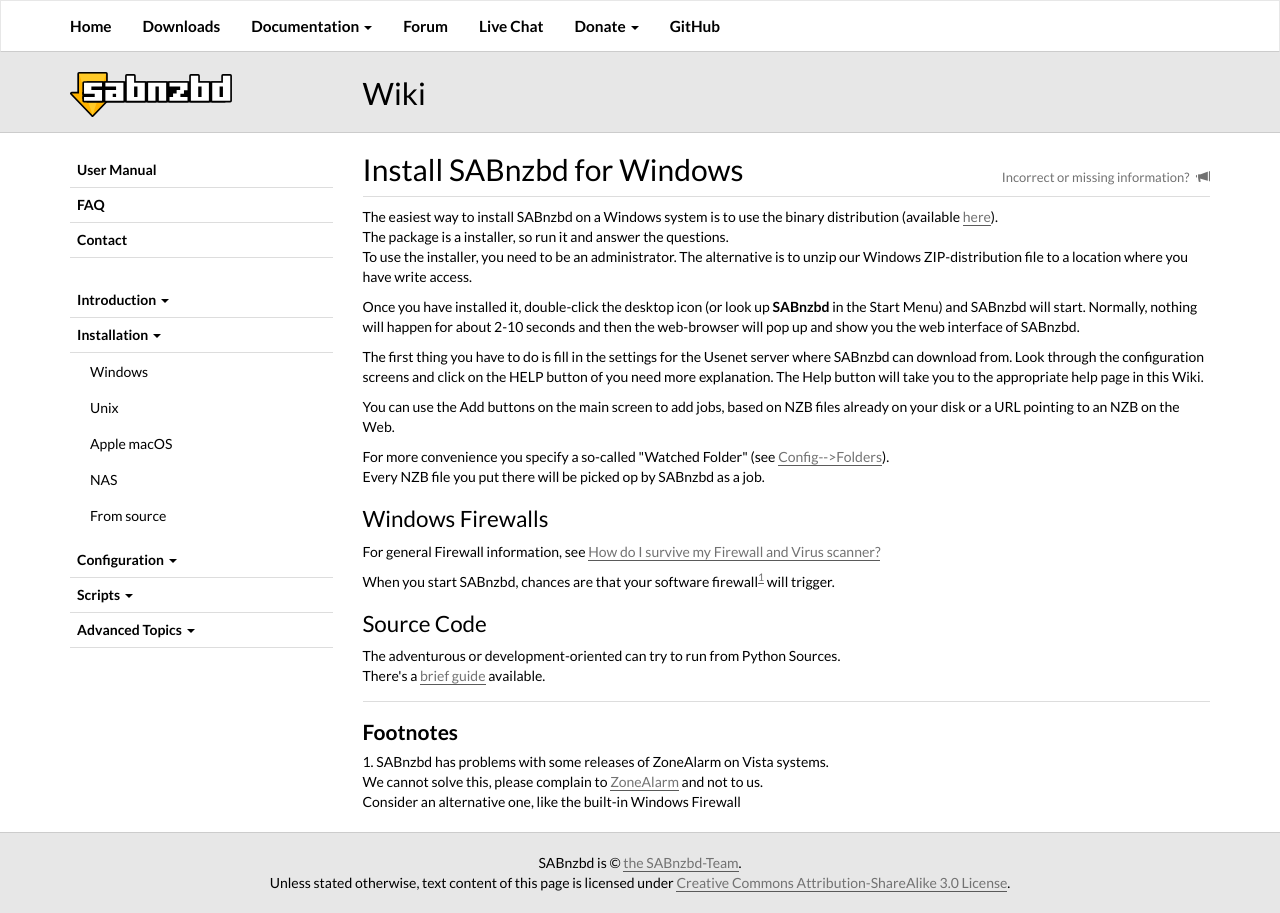
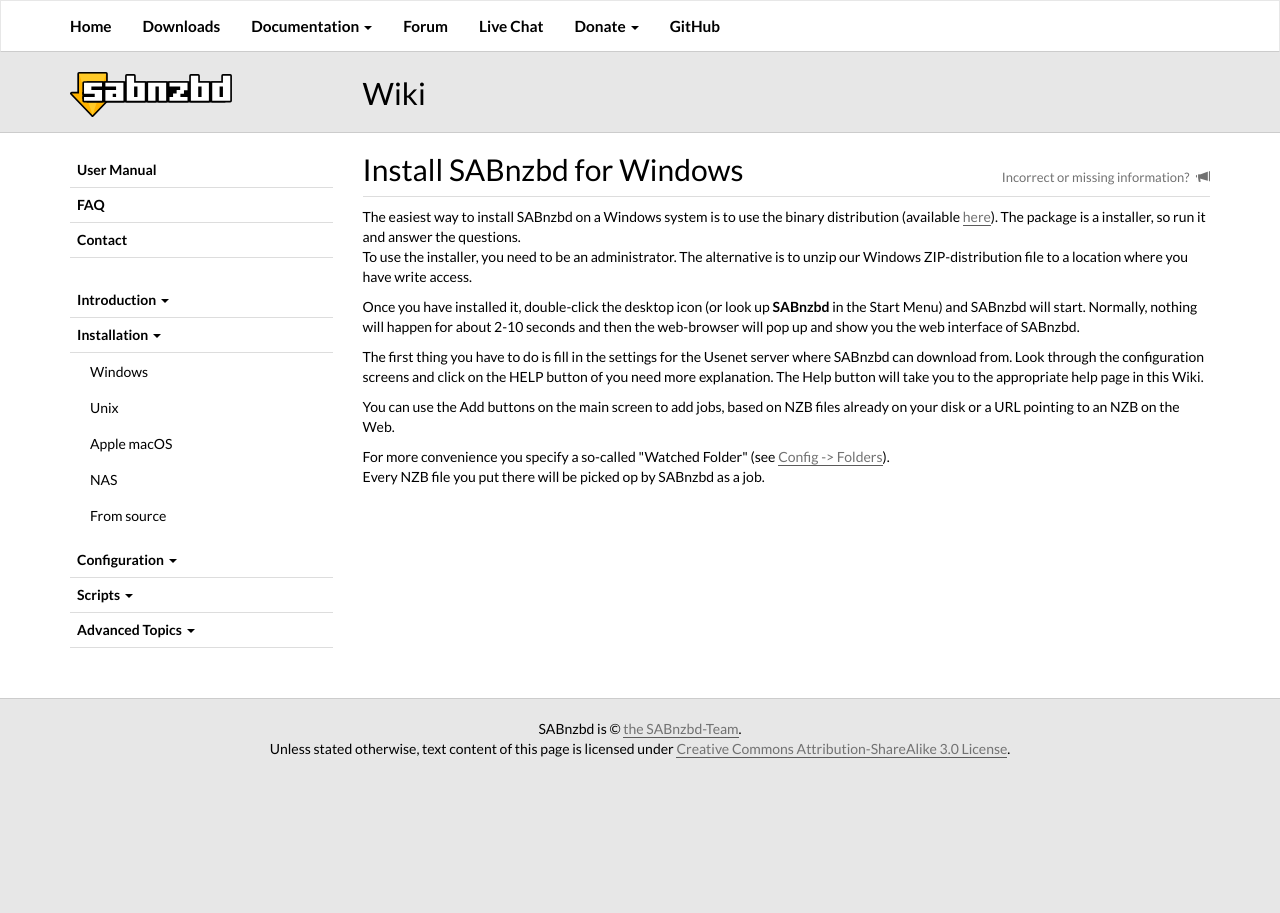
Before and after one commit to sabnzbd/sabnzbd.github.io, a Jekyll site: the page built from wiki/installation/install-windows.html, in a window 1280 px wide. Built offline with Jekyll 4.4.1, drawn with Linux system fonts in a browser that asks for light colours.

Commit message:
Update Install Windows

```diff
--- a/wiki/installation/install-windows.html
+++ b/wiki/installation/install-windows.html
@@ -1,27 +1,13 @@
 ---
 title: Install SABnzbd for Windows
 ---
-<p>The easiest way to install SABnzbd on a Windows system is to use the binary distribution (available <a href="https://github.com/sabnzbd/sabnzbd/releases">here</a>).<br>
+<p>The easiest way to install SABnzbd on a Windows system is to use the binary distribution (available <a href="/downloads">here</a>).
     The package is a installer, so run it and answer the questions.<br>
     To use the installer, you need to be an administrator. The alternative is to unzip our Windows ZIP-distribution file to a location where you have write access.
 </p>
 <p>Once you have installed it, double-click the desktop icon (or look up <strong>SABnzbd</strong> in the Start Menu) and SABnzbd will start. Normally, nothing will happen for about 2-10 seconds and then the web-browser will pop up and show you the web interface of SABnzbd.</p>
 <p>The first thing you have to do is fill in the settings for the Usenet server where SABnzbd can download from. Look through the configuration screens and click on the HELP button of you need more explanation. The Help button will take you to the appropriate help page in this Wiki.</p>
 <p>You can use the Add buttons on the main screen to add jobs, based on NZB files already on your disk or a URL pointing to an NZB on the Web.</p>
-<p>For more convenience you specify a so-called "Watched Folder" (see <a href="/wiki/configuration/{{ site.wiki_version }}/folders">Config--&gt;Folders</a>).<br>
+<p>For more convenience you specify a so-called "Watched Folder" (see <a href="/wiki/configuration/{{ site.wiki_version }}/folders">Config -&gt; Folders</a>).<br>
     Every NZB file you put there will be picked op by SABnzbd as a job.
 </p>
-<h2 id="toc0"><span>Windows Firewalls</span></h2>
-<p>For general Firewall information, see <a href="/wiki/extra/firewalls-and-virus-scanners">How do I survive my Firewall and Virus scanner?</a></p>
-<p>When you start SABnzbd, chances are that your software firewall<sup class="footnoteref"><a id="footnoteref-1" href="#footnote-1">1</a></sup> will trigger.</p>
-<h2 id="toc1"><span>Source Code</span></h2>
-<p>The adventurous or development-oriented can try to run from Python Sources.<br>
-    There's a <a href="/wiki/installation/install-from-source-windows">brief guide</a> available.
-</p>
-<div class="footnotes-footer">
-    <div class="title">Footnotes</div>
-    <div class="footnote-footer" id="footnote-1">1. SABnzbd has problems with some releases of ZoneAlarm on Vista systems.<br>
-        We cannot solve this, please complain to <a href="http://www.zonealarm.com/" onclick="window.open(this.href, '_blank'); return false;">ZoneAlarm</a> and not to us.<br>
-        Consider an alternative one, like the built-in Windows Firewall
-    </div>
-</div>
```
